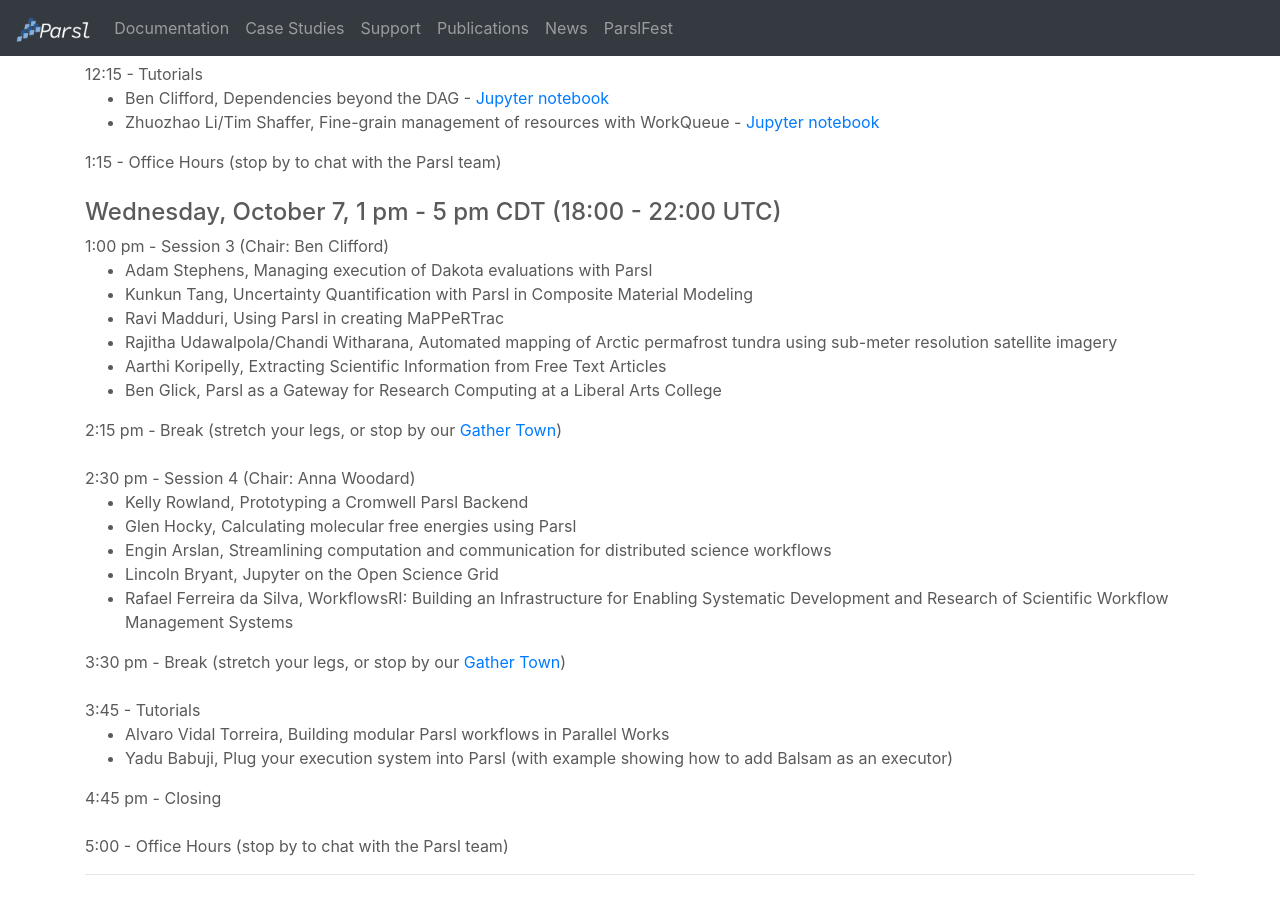
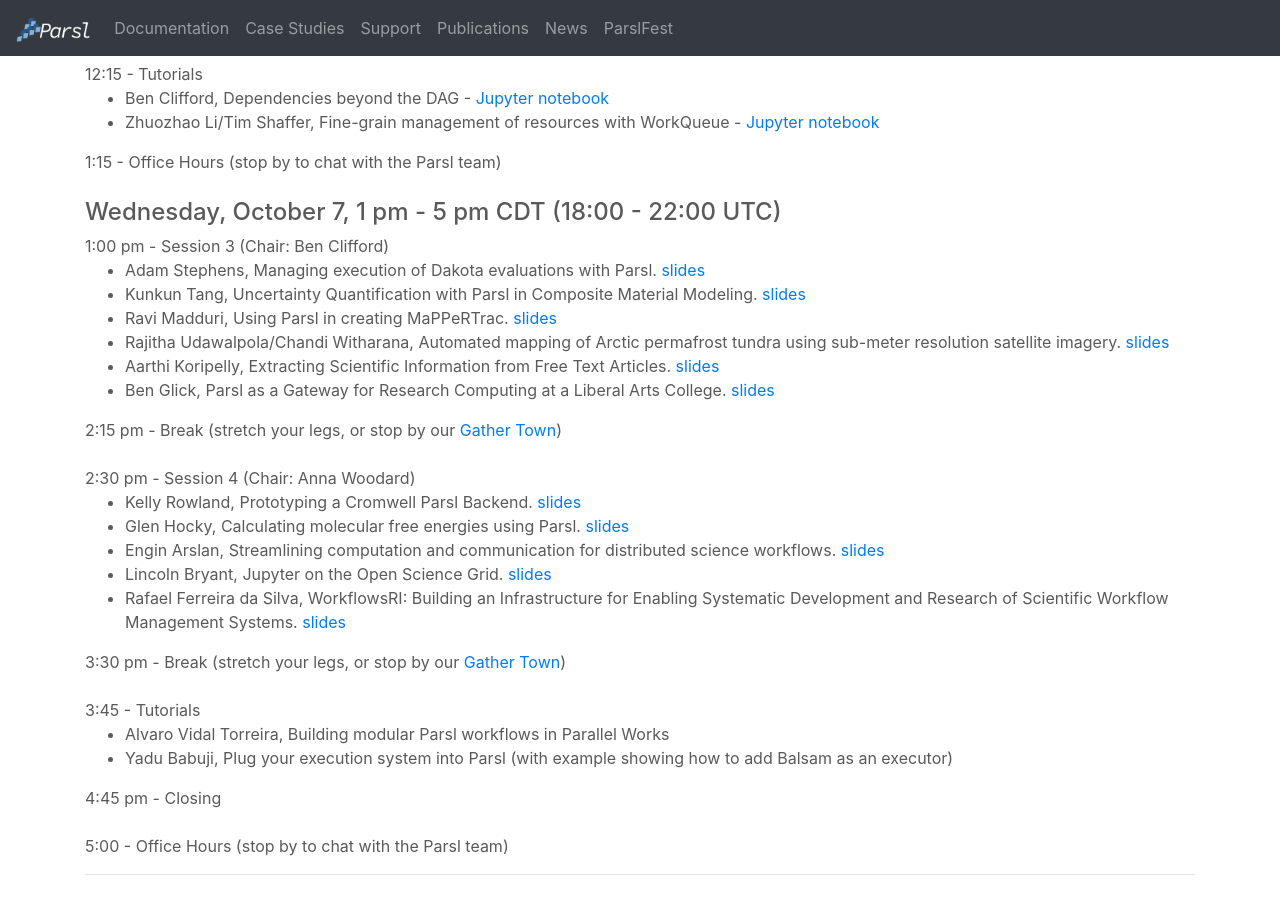
Before and after one commit to Parsl/parsl.github.io, a Jekyll site: the page built from parslfest2020.html, in a window 1280 px wide and 900 px high, scrolled down 1167 px. Built offline with Jekyll 4.4.1, drawn with Linux system fonts in a browser that asks for light colours.

Commit message:
Update parslfest2020.html

```diff
--- a/parslfest2020.html
+++ b/parslfest2020.html
@@ -79,23 +79,23 @@
 
       1:00 pm - Session 3 (Chair: Ben Clifford)
       <ul>
-          <li>Adam Stephens, Managing execution of Dakota evaluations with Parsl</li>
-	<li>Kunkun Tang, Uncertainty Quantification with Parsl in Composite Material Modeling</li>
-	<li>Ravi Madduri, Using Parsl in creating MaPPeRTrac</li>
-	<li>Rajitha Udawalpola/Chandi Witharana, Automated mapping of Arctic permafrost tundra using sub-meter resolution satellite imagery</li>
-	<li>Aarthi Koripelly, Extracting Scientific Information from Free Text Articles</li>
-	<li>Ben Glick, Parsl as a Gateway for Research Computing at a Liberal Arts College</li>
+          <li>Adam Stephens, Managing execution of Dakota evaluations with Parsl. <a href='parslfest2020-files/stephens-dakota.pdf'>slides</a></li>
+	<li>Kunkun Tang, Uncertainty Quantification with Parsl in Composite Material Modeling.  <a href='parslfest2020-files/tang-ceesd.pdf'>slides</a></li>
+	<li>Ravi Madduri, Using Parsl in creating MaPPeRTrac.  <a href='parslfest2020-files/madduri-mappertrac.pdf'>slides</a></li>
+	<li>Rajitha Udawalpola/Chandi Witharana, Automated mapping of Arctic permafrost tundra using sub-meter resolution satellite imagery.  <a href='parslfest2020-files/'>slides</a></li>
+	<li>Aarthi Koripelly, Extracting Scientific Information from Free Text Articles.  <a href='parslfest2020-files/koripelly-literature.pdf'>slides</a></li>
+	<li>Ben Glick, Parsl as a Gateway for Research Computing at a Liberal Arts College.  <a href='parslfest2020-files/glick-landc.pdf'>slides</a></li>
       </ul>
 
       2:15 pm - Break (stretch your legs, or stop by our <a href='https://gather.town/app/9yEo30dEPHXRioKu/parslfest'>Gather Town</a>)<br /><br />
 
       2:30 pm - Session 4 (Chair: Anna Woodard)
       <ul>
-        <li>Kelly Rowland, Prototyping a Cromwell Parsl Backend</li>
-	<li>Glen Hocky, Calculating molecular free energies using Parsl</li>
-	<li>Engin Arslan, Streamlining computation and communication for distributed science workflows </li>
-	<li>Lincoln Bryant, Jupyter on the Open Science Grid</li>
-	<li>Rafael Ferreira da Silva, WorkflowsRI: Building an Infrastructure for Enabling Systematic Development and Research of Scientific Workflow Management Systems</li>
+        <li>Kelly Rowland, Prototyping a Cromwell Parsl Backend.  <a href='parslfest2020-files/madany_microscopy.pdf'>slides</a></li>
+	<li>Glen Hocky, Calculating molecular free energies using Parsl.  <a href='parslfest2020-files/madany_microscopy.pdf'>slides</a></li>
+	<li>Engin Arslan, Streamlining computation and communication for distributed science workflows.  <a href='parslfest2020-files/madany_microscopy.pdf'>slides</a></li>
+	<li>Lincoln Bryant, Jupyter on the Open Science Grid.  <a href='parslfest2020-files/madany_microscopy.pdf'>slides</a></li>
+	<li>Rafael Ferreira da Silva, WorkflowsRI: Building an Infrastructure for Enabling Systematic Development and Research of Scientific Workflow Management Systems.  <a href='parslfest2020-files/madany_microscopy.pdf'>slides</a></li>
       </ul>
 
       3:30 pm - Break (stretch your legs, or stop by our <a href='https://gather.town/app/9yEo30dEPHXRioKu/parslfest'>Gather Town</a>)<br /><br />
```
